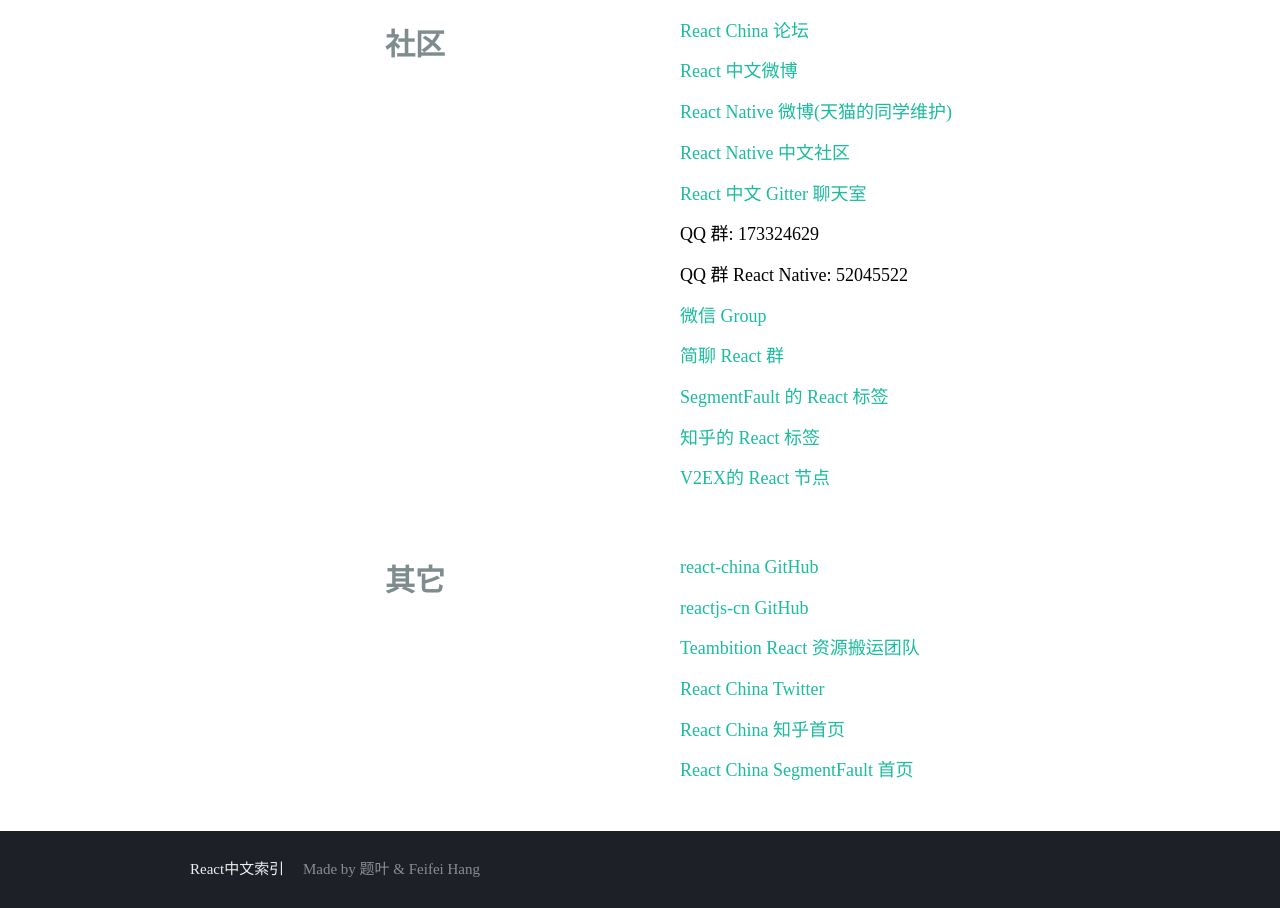
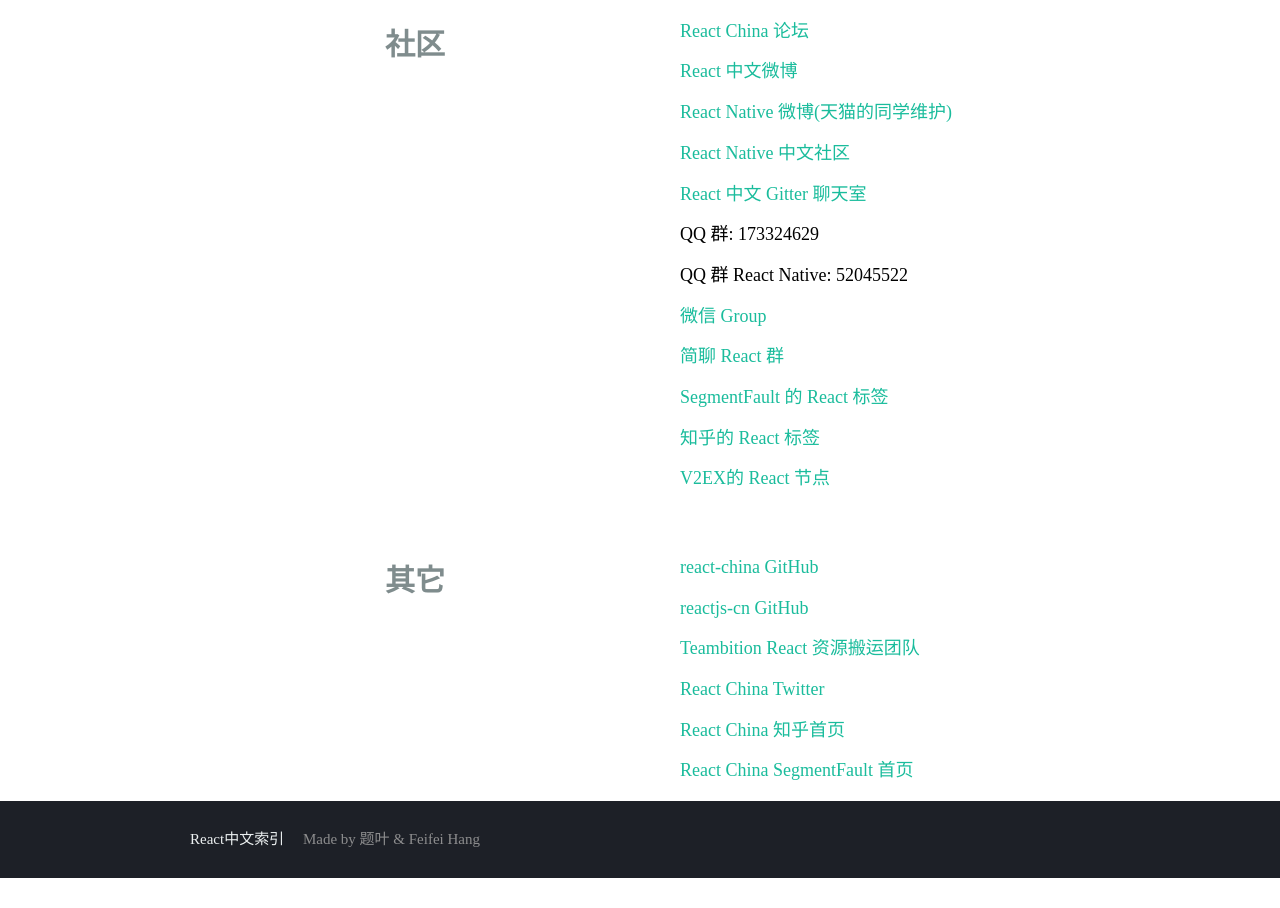
Before and after one commit to react-china/nav.react-china.org, a plain HTML site: page index.html in a window 1280 px wide. Shown: the part 636-1544 px from the top of the page. After the commit the page ends 1514 px from the top, so only its background shows below. Drawn offline with nearby package versions, Linux system fonts and the light colour scheme.

```diff
--- a/layout.css
+++ b/layout.css
@@ -160,7 +160,7 @@ footer {
 section {
   clear: both;
   position: relative;
-  margin: 30px 0;
+  padding-top: 30px;
 }
 
 section h2 {
```
